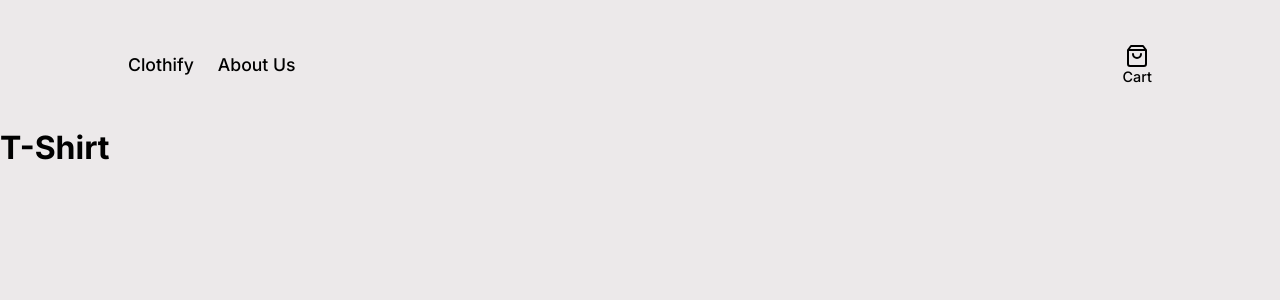
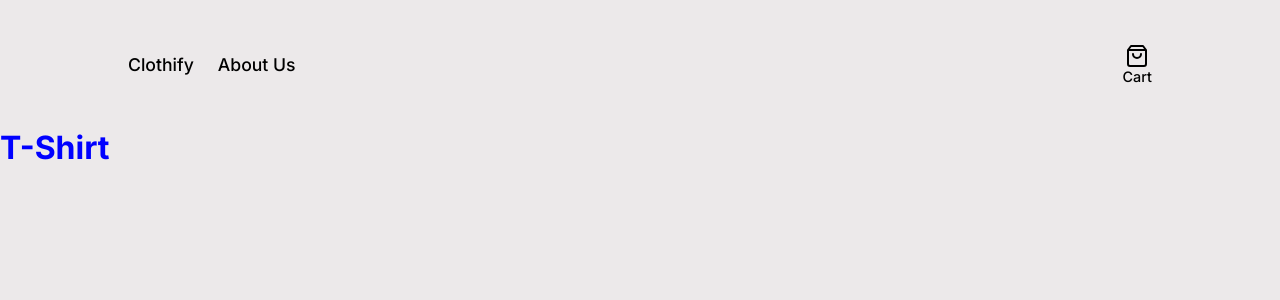
Before and after one commit to JayCodeGitHub/Clothify-Archive, a Next.js app: page /t-shirt in a window 1280 px wide. Shown: the top 300 px of the page. Built offline with nearby package versions, Linux system fonts and the light colour scheme.

Commit message:
Created item page styles

```diff
--- a/src/pages/[slug].tsx
+++ b/src/pages/[slug].tsx
@@ -1,4 +1,5 @@
 import { StoreItems } from "@/assets/storeItems";
+import { Wrapper } from "@/styles/pages/item.styles";
 
 export async function getStaticPaths() {
   return {
@@ -17,8 +18,8 @@
 
 export default function Item({ item }: any) {
   return (
-    <main>
+    <Wrapper>
       <h1>{item.title}</h1>
-    </main>
+    </Wrapper>
   );
 }
--- /dev/null
+++ b/src/styles/pages/item.styles.ts
@@ -0,0 +1,5 @@
+import styled from 'styled-components'
+
+export const Wrapper = styled.main`
+    color: blue;
+`
```
